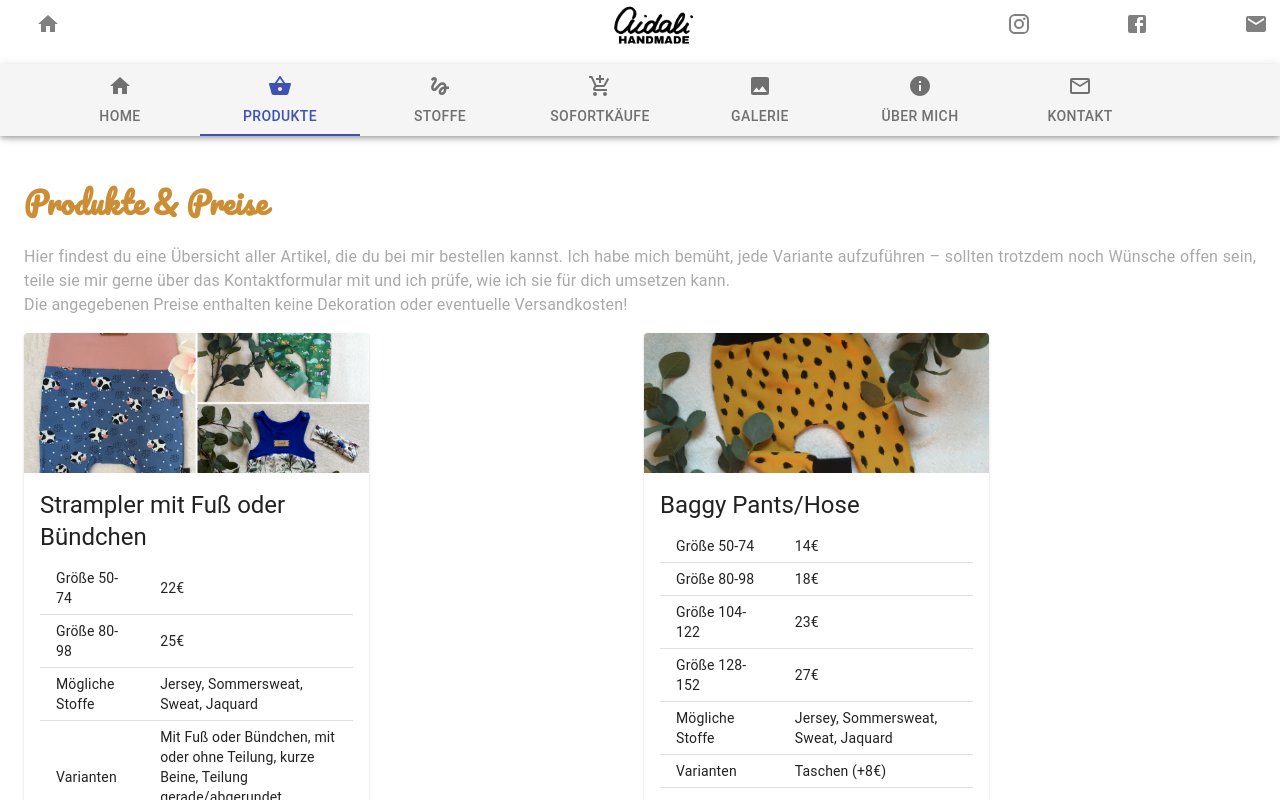
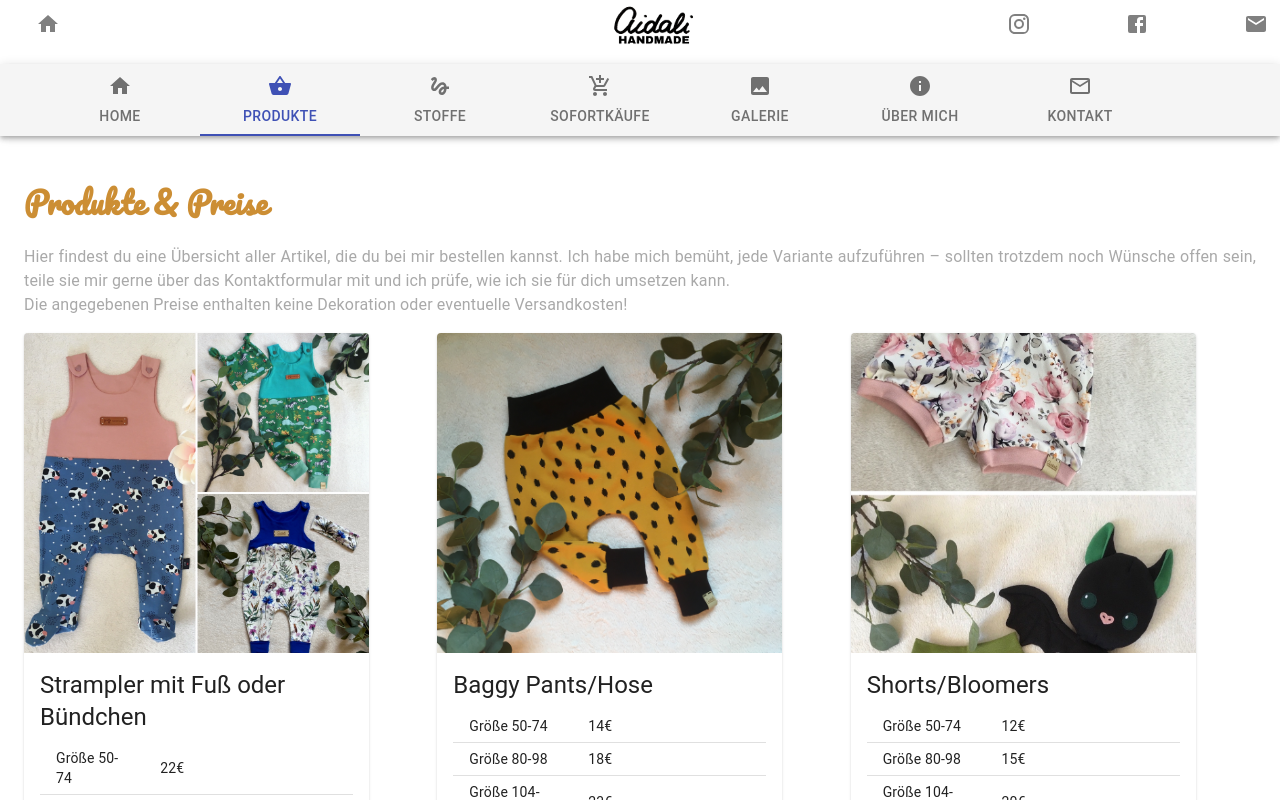
Before and after one commit to sceneo/webshop, a React (Create React App) app: page / in a window 1280 px wide. Both pictures are taken after a click on the tab "PRODUKTE". Shown: the top 800 px of the page. Built offline with nearby package versions, Linux system fonts and the light colour scheme.

Commit message:
RELEASE 1.3

```diff
--- a/src/components/ProductComponent.tsx
+++ b/src/components/ProductComponent.tsx
@@ -26,7 +26,7 @@ const useStyles = makeStyles({
         maxWidth: 345,
     },
     media: {
-        height: 140,
+        height: 320,
     },
 });
 
--- a/src/products/Products.tsx
+++ b/src/products/Products.tsx
@@ -25,7 +25,7 @@ class Products extends Component {
                 <p></p>
                 <Grid container spacing={1}>
                     {createProducts().map(product => (
-                        <Grid item sm={6}>
+                        <Grid item sm={4}>
                             <ProductComponent bild={product.bild}
                                               title={product.title}
                                               aussenstoffe={product.aussenstoffe}
```
